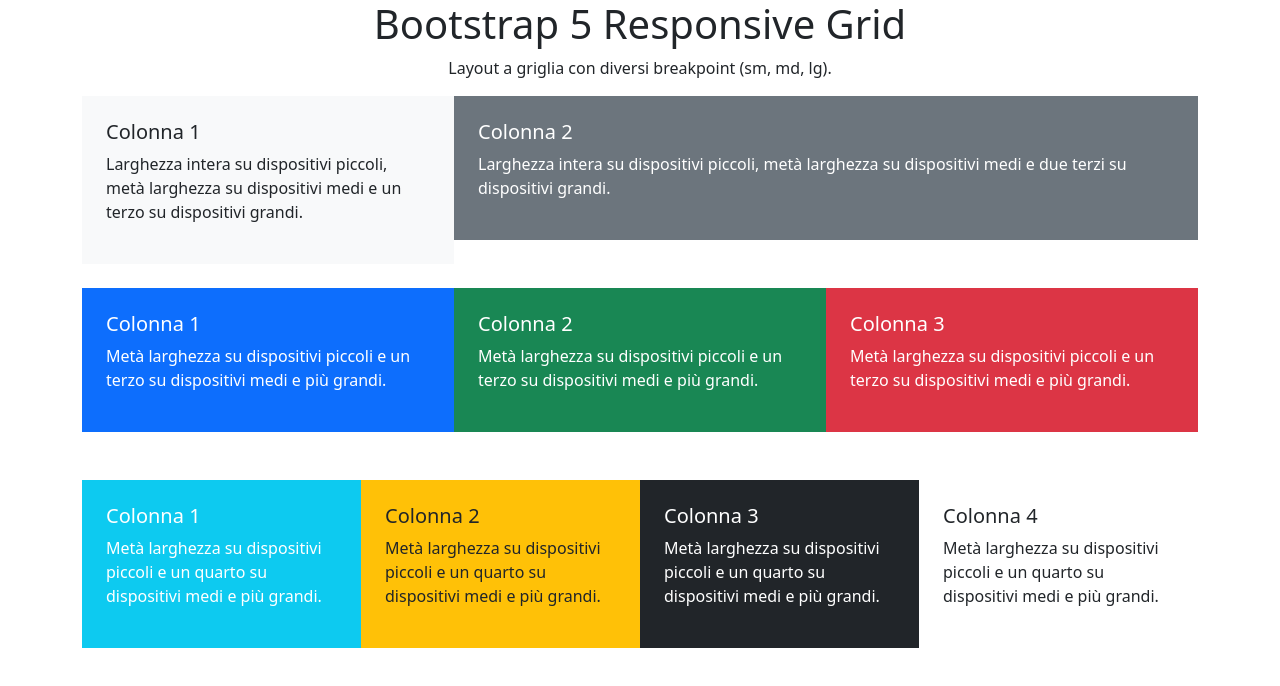
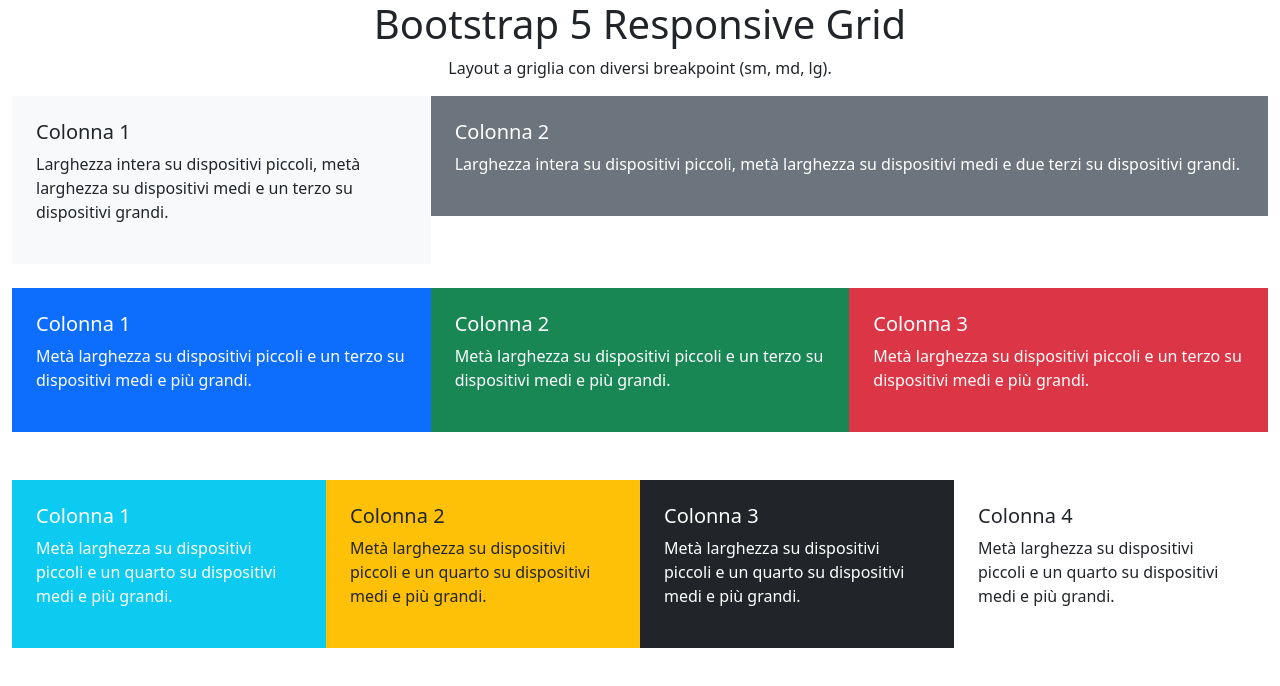
Before and after one commit to LorenzoMinotti-090/htmlcss-bootstrap-layout, a plain HTML site: page index.html in a window 1280 px wide. Drawn offline with nearby package versions, Linux system fonts and the light colour scheme.

Commit message:
fix: container-fluid

```diff
--- a/index.html
+++ b/index.html
@@ -13,7 +13,7 @@
 
     <header>
         <section>
-            <div class="container hero text-center">
+            <div class="container-fluid text-center">
                 <h1>Bootstrap 5 Responsive Grid</h1>
                 <p>Layout a griglia con diversi breakpoint (sm, md, lg).</p>
             </div>
@@ -24,7 +24,7 @@
     <main>
         <!-- section 1 -->
         <section>
-            <div class="container pb-4">
+            <div class="container-fluid pb-4">
 
                 <div class="row g-0">
                     <div class="col-12 col-sm-12 col-md-6 col-lg-4">
@@ -49,7 +49,7 @@
         <!-- section 2 -->
         <section>
 
-            <div class="container pb-4">
+            <div class="container-fluid pb-4">
 
                 <div class="row g-0 mb-4">
                     <div class="col-6 col-sm-6 col-md-4 col-lg-4">
@@ -77,7 +77,7 @@
 
         <!-- section 3-->
         <section>
-            <div class="container pb-1">
+            <div class="container-fluid pb-1">
 
                 <div class="row g-0">
                     <div class="col-6 col-sm-6 col-md-3 col-lg-3">
```
